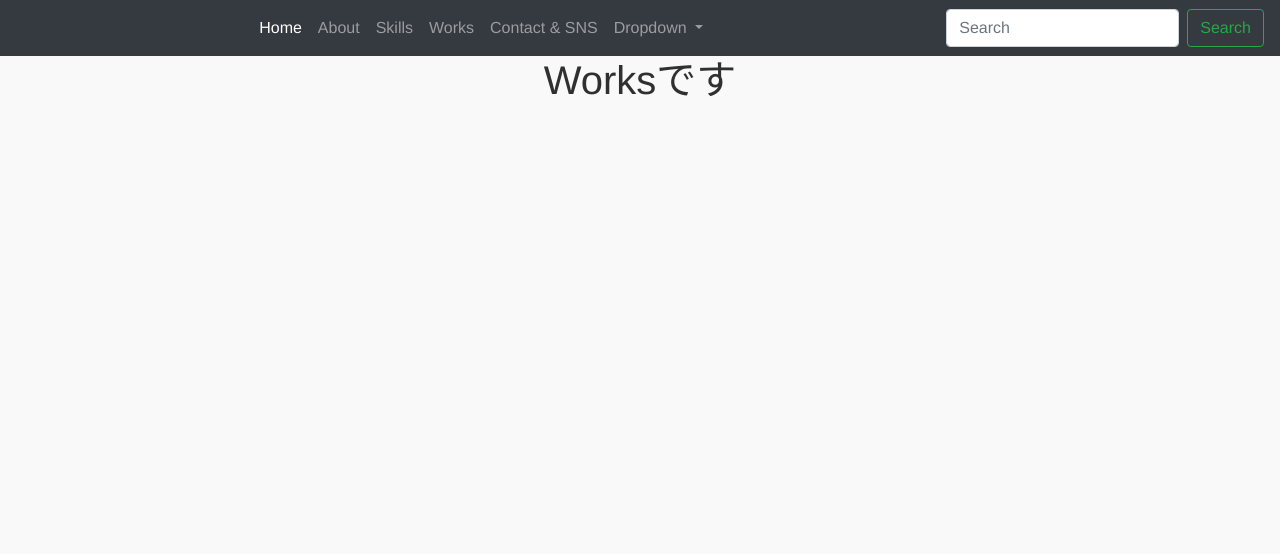
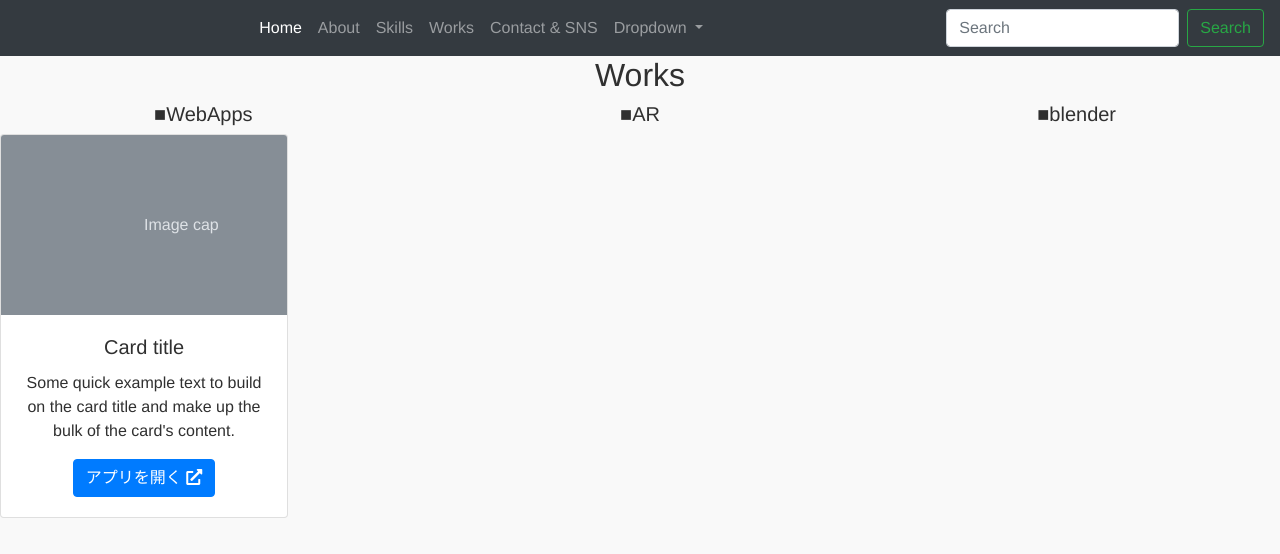
Before and after one commit to kichis/myPortfolio, a Vue app: page /works in a window 1280 px wide. Shown: the top 554 px of the page. Built offline with nearby package versions, Linux system fonts and the light colour scheme.

Commit message:
worksコンポーネントのカード設置完了

```diff
--- a/public/index.html
+++ b/public/index.html
@@ -16,6 +16,11 @@
       <script src="https://stackpath.bootstrapcdn.com/bootstrap/4.3.1/js/bootstrap.min.js"
       integrity="sha384-JjSmVgyd0p3pXB1rRibZUAYoIIy6OrQ6VrjIEaFf/nJGzIxFDsf4x0xIM+B07jRM" crossorigin="anonymous"></script>
 
+    <!-- icon用CDN -->
+    <link rel="stylesheet" href="https://cdnjs.cloudflare.com/ajax/libs/font-awesome/5.15.2/css/all.min.css"
+      integrity="sha512-HK5fgLBL+xu6dm/Ii3z4xhlSUyZgTT9tuc/hSrtw6uzJOvgRr2a9jyxxT1ely+B+xFAmJKVSTbpM/CuL7qxO8w=="
+      crossorigin="anonymous" />
+
 
     <link rel="icon" href="<%= BASE_URL %>favicon.ico">
     <title><%= htmlWebpackPlugin.options.title %></title>
--- a/src/components/works.vue
+++ b/src/components/works.vue
@@ -1,3 +1,25 @@
 <template>
-    <h1>Worksです</h1>
+    <h2>Works</h2>
+
+    <div class="row">
+        <div class="col-4">
+            <h5>■WebApps</h5>
+            <div class="card" style="width: 18rem;">
+                <svg class="bd-placeholder-img card-img-top" width="100%" height="180" xmlns="http://www.w3.org/2000/svg" preserveAspectRatio="xMidYMid slice" focusable="false" role="img" aria-label="Placeholder: Image cap"><title>Placeholder</title><rect width="100%" height="100%" fill="#868e96"/><text x="50%" y="50%" fill="#dee2e6" dy=".3em">Image cap</text></svg>
+                <div class="card-body">
+                    <h5 class="card-title">Card title</h5>
+                    <p class="card-text">Some quick example text to build on the card title and make up the bulk of the card's content.</p>
+                    <a href="#" class="btn btn-primary" target="_blank">アプリを開く&nbsp;<i class="fas fa-external-link-alt"></i></a>
+                </div>
+            </div>
+        </div>
+
+        <div class="col-4">
+            <h5>■AR</h5>
+        </div>
+
+        <div class="col-4">
+            <h5>■blender</h5>
+        </div>
+    </div>
 </template>
```
